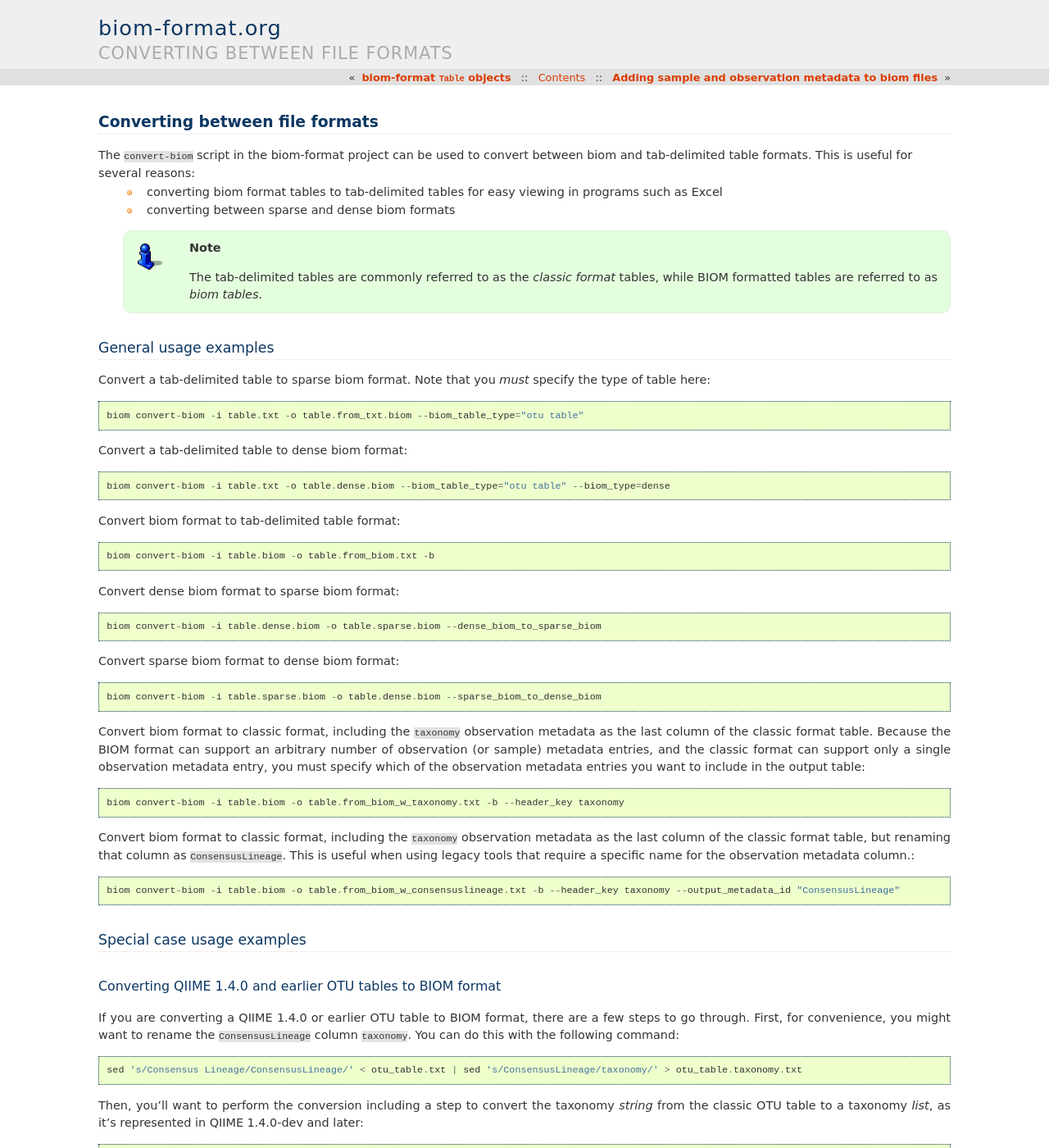
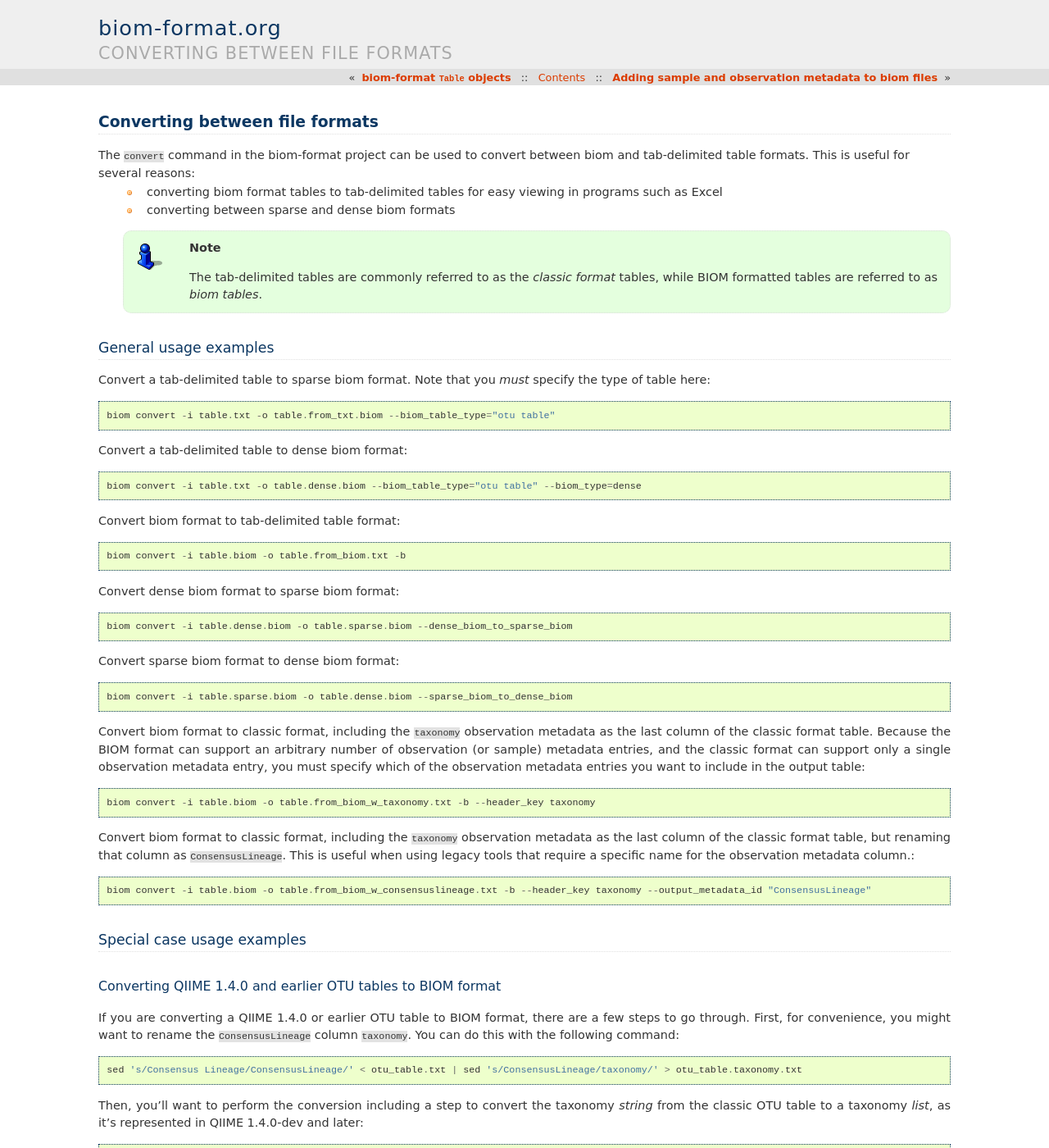
Before and after one commit to biocore/biom-format, a Sphinx documentation site: the page built from doc/documentation/biom_conversion.rst, in a window 1280 px wide and 1400 px high. Shown: the whole window at 82% size. Built offline with Sphinx 7.4.7, drawn with Linux system fonts in a browser that asks for light colours.

Commit message:
updated based on changes for 1.1.3

```diff
--- a/doc/documentation/biom_conversion.rst
+++ b/doc/documentation/biom_conversion.rst
@@ -4,7 +4,7 @@
 Converting between file formats
 ===============================
 
-The ``convert-biom`` script in the biom-format project can be used to convert between biom and tab-delimited table formats. This is useful for several reasons:
+The ``convert`` command in the biom-format project can be used to convert between biom and tab-delimited table formats. This is useful for several reasons:
  - converting biom format tables to tab-delimited tables for easy viewing in programs such as Excel
  - converting between sparse and dense biom formats
 
@@ -15,31 +15,31 @@ General usage examples
 
 Convert a tab-delimited table to sparse biom format. Note that you *must* specify the type of table here::
 
-	biom convert-biom -i table.txt -o table.from_txt.biom --biom_table_type="otu table"
+	biom convert -i table.txt -o table.from_txt.biom --biom_table_type="otu table"
 
 Convert a tab-delimited table to dense biom format::
 
-	biom convert-biom -i table.txt -o table.dense.biom --biom_table_type="otu table" --biom_type=dense
+	biom convert -i table.txt -o table.dense.biom --biom_table_type="otu table" --biom_type=dense
 
 Convert biom format to tab-delimited table format::
 
-	biom convert-biom -i table.biom -o table.from_biom.txt -b
+	biom convert -i table.biom -o table.from_biom.txt -b
 
 Convert dense biom format to sparse biom format::
 
-	biom convert-biom -i table.dense.biom -o table.sparse.biom --dense_biom_to_sparse_biom
+	biom convert -i table.dense.biom -o table.sparse.biom --dense_biom_to_sparse_biom
 
 Convert sparse biom format to dense biom format::
 
-	biom convert-biom -i table.sparse.biom -o table.dense.biom --sparse_biom_to_dense_biom
+	biom convert -i table.sparse.biom -o table.dense.biom --sparse_biom_to_dense_biom
 
 Convert biom format to classic format, including the ``taxonomy`` observation metadata as the last column of the classic format table. Because the BIOM format can support an arbitrary number of observation (or sample) metadata entries, and the classic format can support only a single observation metadata entry, you must specify which of the observation metadata entries you want to include in the output table::
 
-	biom convert-biom -i table.biom -o table.from_biom_w_taxonomy.txt -b --header_key taxonomy
+	biom convert -i table.biom -o table.from_biom_w_taxonomy.txt -b --header_key taxonomy
 
 Convert biom format to classic format, including the ``taxonomy`` observation metadata as the last column of the classic format table, but renaming that column as ``ConsensusLineage``. This is useful when using legacy tools that require a specific name for the observation metadata column.::
 
-	biom convert-biom -i table.biom -o table.from_biom_w_consensuslineage.txt -b --header_key taxonomy --output_metadata_id "ConsensusLineage"
+	biom convert -i table.biom -o table.from_biom_w_consensuslineage.txt -b --header_key taxonomy --output_metadata_id "ConsensusLineage"
 
 Special case usage examples
 ---------------------------
@@ -52,4 +52,4 @@ If you are converting a QIIME 1.4.0 or earlier OTU table to BIOM format, there a
 
 Then, you'll want to perform the conversion including a step to convert the taxonomy `string` from the classic OTU table to a taxonomy `list`, as it's represented in QIIME 1.4.0-dev and later::
 
-	biom convert-biom -i otu_table.taxonomy.txt -o otu_table.from_txt.biom --biom_table_type="otu table" --process_obs_metadata taxonomy
+	biom convert -i otu_table.taxonomy.txt -o otu_table.from_txt.biom --biom_table_type="otu table" --process_obs_metadata taxonomy
--- a/doc/documentation/biom_format.rst
+++ b/doc/documentation/biom_format.rst
@@ -23,7 +23,7 @@ Tips and FAQs regarding the BIOM file format
 Should I generate sparse or dense biom files?
 =============================================
 
-In general, we recommend using the sparse format for your biom files. These will be a lot smaller than the dense format biom files when your data is sparse (i.e., more than 85% of your counts are zero). This is common for OTU tables and metagenome tables, and you'll want to investigate whether it's true for your data. If you currently format your data in tab-separated tables where observations are rows and samples are columns, you can format that file to be convertible to biom format with the ``biom convert-biom``. Here you can create dense and sparse formats, and see which file size is smaller. See the section on :ref:`converting`.
+In general, we recommend using the sparse format for your biom files. These will be a lot smaller than the dense format biom files when your data is sparse (i.e., more than 85% of your counts are zero). This is common for OTU tables and metagenome tables, and you'll want to investigate whether it's true for your data. If you currently format your data in tab-separated tables where observations are rows and samples are columns, you can format that file to be convertible to biom format with the ``biom convert`` command. Here you can create dense and sparse formats, and see which file size is smaller. See the section on :ref:`converting`.
 
 Motivation for the BIOM format
 ==============================
--- a/doc/documentation/change_sparse_backend.rst
+++ b/doc/documentation/change_sparse_backend.rst
@@ -9,9 +9,9 @@ As the BIOM project evolves, so do the underlying data structures, leading to po
 How to check what sparse backend is in use
 ==========================================
 
-To check what sparse backend is in use, simply execute ``biom print-biom-python-config``. The last line shows the SparseObj type. For instance::
+To check what sparse backend is in use, simply execute ``biom show-install-info``. The last line shows the SparseObj type. For instance::
 
-	biom print-biom-python-config
+	$ biom show-install-info
 
 	System information
 	==================
--- a/doc/index.rst
+++ b/doc/index.rst
@@ -71,9 +71,9 @@ You should see the current version of the biom-format project.
 
 Next you can run::
 
-	which convert_biom.py
+	which biom
 
-You should get a file path ending with ``convert_biom.py`` printed to your screen if it is installed correctly.
+You should get a file path ending with ``biom`` printed to your screen if it is installed correctly.
 
 
 Citing the BIOM project
```
Also changed, not shown: doc/documentation/adding_metadata.rst (+4 -4 lines), doc/documentation/summarizing_biom_tables.rst (+6 -6 lines).
